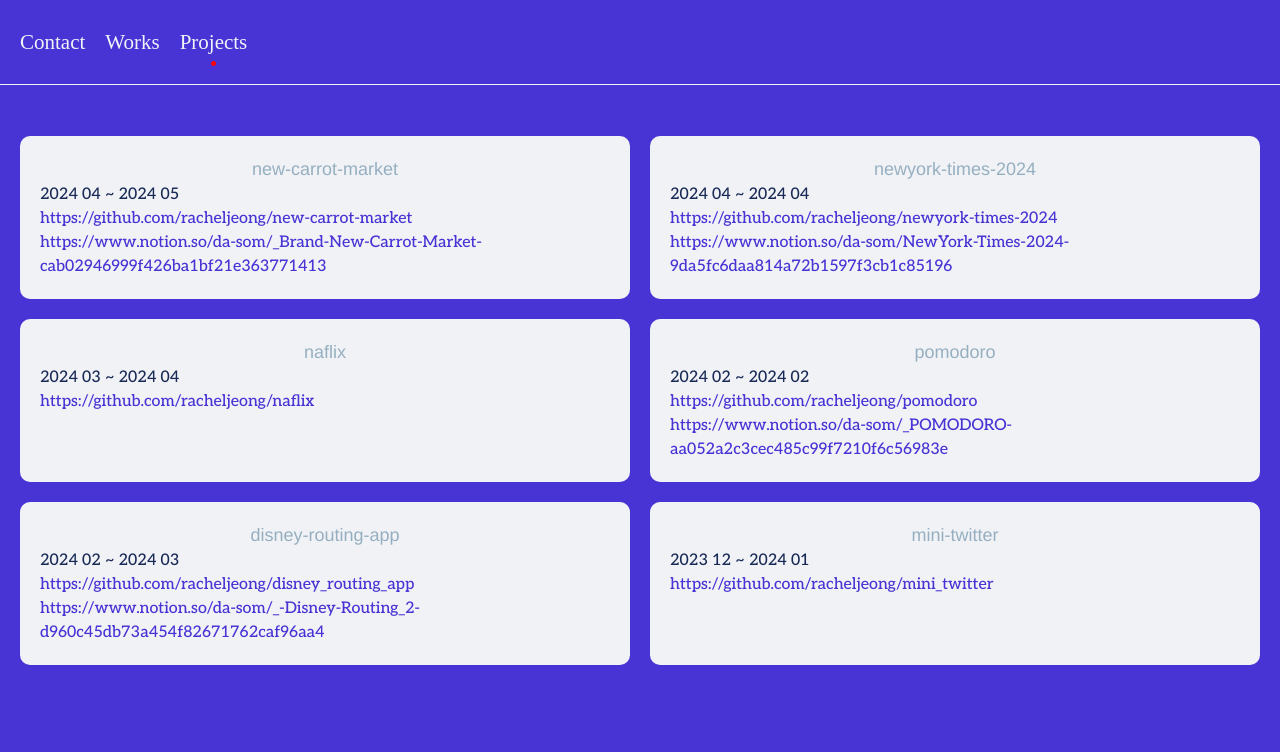
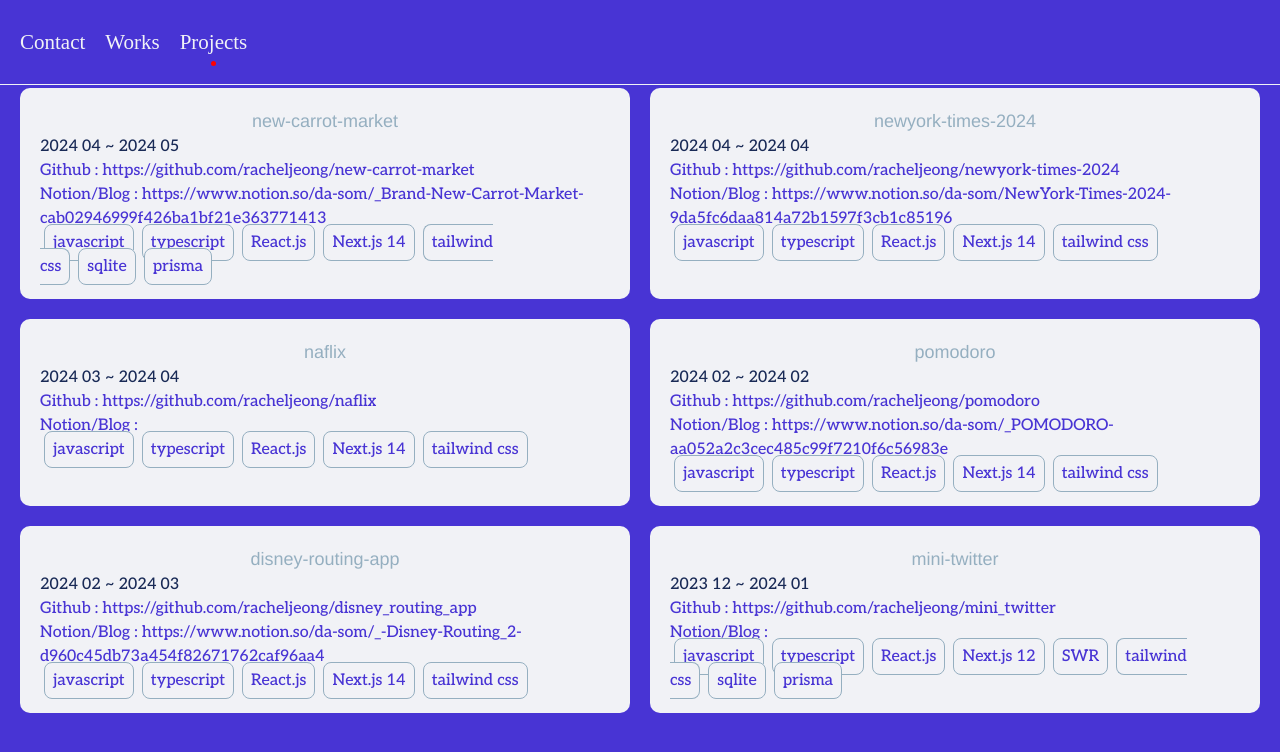
Before and after one commit to racheljeong/jeong-dasom, a Next.js app: page /projects in a window 1280 px wide. Shown: the top 752 px of the page. Built offline with nearby package versions, Linux system fonts and the light colour scheme.

Commit message:
modifying layout

```diff
--- a/app/components/ProjectList.tsx
+++ b/app/components/ProjectList.tsx
@@ -65,6 +65,10 @@ export const ProjectInfo = styled.div`
   //transition: opacity 0.3s;
 `;
 
+export const InfoEnv = styled.div`
+  color: #95afc0;
+`;
+
 export const Modal = styled(motion.div)`
   position: fixed;
   top: 0;
@@ -94,12 +98,15 @@ export function ProjectList ({ data } : { data: ProjectProps[]}) {
             <ProjectInfo>
               {project.description}
               <InfoDate>{project.startingDate} ~ {project.endDate}</InfoDate>
-              <InfoLink>{project.github_link}</InfoLink>
-              <InfoLink>{project.notion_link}</InfoLink>
-
+              <InfoLink>Github : {project.github_link}</InfoLink>
+              <InfoLink>Notion/Blog : {project.notion_link}</InfoLink>
+              <InfoEnv>{project.env.map((e)=> (
+                <span className="p-2 m-1 rounded-lg bg-whitesmoke text-mainPurple1 border border-blueGray">{e}</span>
+              ))}</InfoEnv>
             </ProjectInfo>
           </ProjectCard>
         ))}
+
       </ProjectGrid>
       <AnimatePresence>
         {selectedProject && (
```
